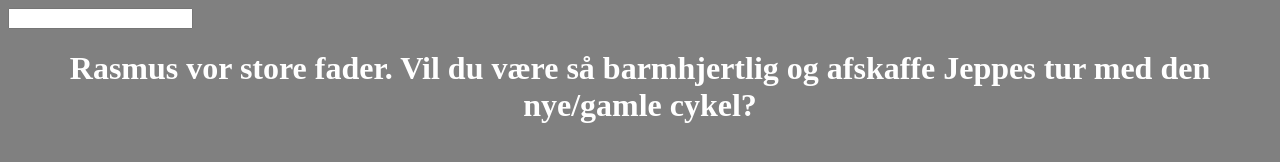
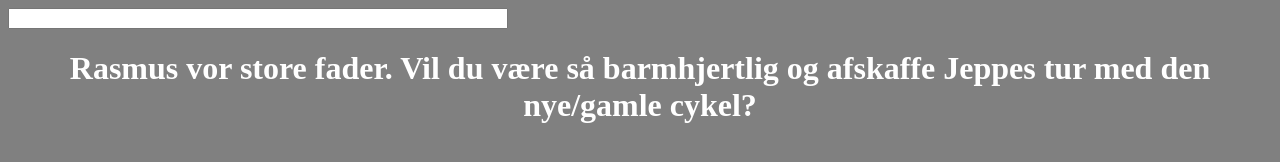
Before and after one commit to jepp011a/jepp011a.page, a plain HTML site: page index.html in a window 1280 px wide. Drawn offline with Linux system fonts and the light colour scheme.

Commit message:
Update index.html

```diff
--- a/index.html
+++ b/index.html
@@ -1,15 +1,25 @@
 <html>
 <head>
 <style>
+.container {
+  width: 500px;
+  clear: both;
+}
+
+.container input {
+  width: 100%;
+  clear: both;
+}
 h1 {text-align: center;}
-input {text-align: center;}
 </style>
 <title>Yolo</title>
 </head>
 <body bgcolor="grey">
+  <div class="container">
   <form>
   <input type="text">
   </form>
+  </div>
   <h1 style="color:white">Rasmus vor store fader. Vil du være så barmhjertlig og afskaffe Jeppes tur med den nye/gamle cykel?</h1>
 </body>
 </html>
```
